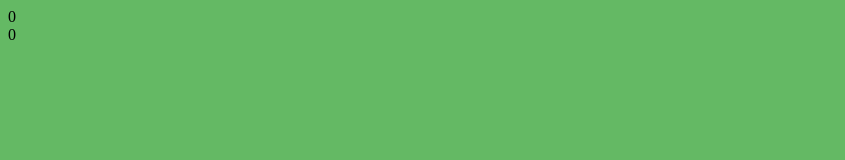
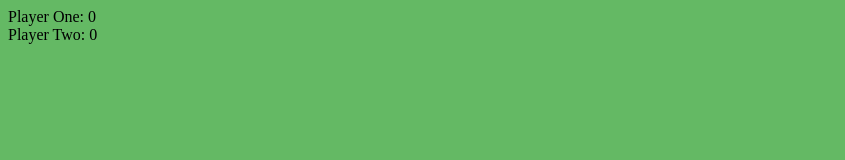
Before and after one commit to vhhotch/snakeGameTwoPlayV2, a plain HTML site: page index.html in a window 1280 px wide. Shown: the top 160 px of the page, without its empty margins (0-845 px from the left). Drawn offline with Linux system fonts and the light colour scheme; a web font is replaced by a local one.

Commit message:
scoring for both snakes

```diff
--- a/app.js
+++ b/app.js
@@ -182,8 +182,8 @@ const GAME_SPEED = 100;
 
       const snakeOneAte = snakeOne.didEatFoodCheck(foodx, foody, foodColour);
       const snakeTwoAte = snakeTwo.didEatFoodCheck(foodx, foody, foodColour);
-      document.getElementById('snakeOneScore').innerHTML = snakeOne.score;
-      document.getElementById('snakeTwoScore').innerHTML = snakeTwo.score;
+      document.getElementById('snakeOneScore').textContent = snakeOne.score;
+      document.getElementById('snakeTwoScore').textContent = snakeTwo.score;
 
       if (snakeOneAte || snakeTwoAte) {
         createFood()
--- a/index.html
+++ b/index.html
@@ -6,8 +6,8 @@
     <link rel="stylesheet" href="style.css">
   </head>
   <body>
-    <div id="snakeOneScore">0</div>
-    <div id="snakeTwoScore">0</div>
+    <div>Player One: <span id="snakeOneScore">0</span></div>
+    <div>Player Two: <span id="snakeTwoScore">0</span></div>
     <canvas id="gameCanvas" width="300" height="300"></canvas>
     <script src="app.js"></script>
   </body>
```
